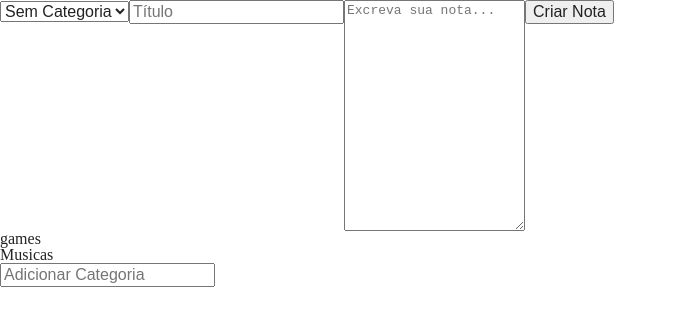
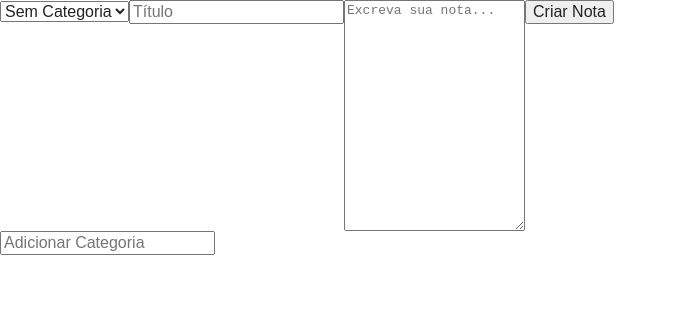
Before and after one commit to Br-ribeiro/React-notas, a React (Create React App) app: page / in a window 1280 px wide. Shown: the top 326 px of the page, without its empty margins (0-677 px from the left). Built offline with nearby package versions, Linux system fonts and the light colour scheme.

Commit message:
Feito a criação das classes separadas para as notas e categorias

```diff
--- a/src/App.js
+++ b/src/App.js
@@ -4,55 +4,32 @@
 import ListaDeCategorias from './componets/ListaDeCategorias/';
 import "./assets/App.css";
 import './assets/index.css';
+import Categorias from './dados/Categorias';
+import ArrayDeNotas from './dados/Notas';
 
 class App extends Component {
 
   constructor(){
     super();
-
-    this.state = {
-      notas:[],
-      categorias:["games","Musicas"]
-    };
-  }
-
-  criarNota(titulo, texto, categoria){
-    const novaNota = {titulo, texto, categoria};
-    const novoArrayNotas = [...this.state.notas, novaNota]
-    const novoEstado = {
-      notas:novoArrayNotas
-    }
-    this.setState(novoEstado)
-
-  }
-
-  adicionarCategoria(nomeCategoria){
-      const novoArrayCategorias = [...this.state.categorias, nomeCategoria]
-      const novoEstado = {...this.state, categorias:novoArrayCategorias};
-      this.setState(novoEstado)
-  }
-
-  deletarNota(index){
-    let arrayNotas = this.state.notas;
-    arrayNotas.splice(index,1)
-    this.setState({notas:arrayNotas})
+    this.categorias = new Categorias();
+    this.notas = new ArrayDeNotas();
   }
 
   render() {
     return (
       <section>
         <FormularioCadastro
-          categorias={this.state.categorias}
-          criarNota={this.criarNota.bind(this)}
+          categorias={this.categorias.categorias}
+          criarNota={this.notas.criarNota}
         />
         <main className="conteudo-principal">
           <ListaDeCategorias
-            categorias={this.state.categorias}
-            adicionarCategoria={this.adicionarCategoria.bind(this)}
+            categorias={this.categorias.categorias}
+            adicionarCategoria={this.categorias.adicionarCategoria}
           />
           <ListaDeNotas
-            apagarNota={this.deletarNota.bind(this)}
-            notas={this.state.notas}
+            apagarNota={this.notas.apagarNotas}
+            notas={this.notas.notas}
 
           />
         </main>
--- /dev/null
+++ b/src/dados/Categorias.js
@@ -0,0 +1,9 @@
+export default class Categorias{
+    constructor(){
+        this.categorias = [];
+    }
+
+    adicionarCategoria(novaCategoria){
+        this.categorias.push(novaCategoria);
+    }
+}
--- /dev/null
+++ b/src/dados/Notas.js
@@ -0,0 +1,23 @@
+export default class ArrayDeNotas{
+
+    constructor(){
+        this.notas = [];
+    }
+
+    adicionarNota(titulo, texto, categoria){
+        const novaNota = new Nota(titulo,texto, categoria);
+        this.notas.push(novaNota);
+    }
+
+    apagarNotas(indice){
+        this.notas.splice(indice,1);
+    }
+}
+
+class Nota{
+    constructor(titulo, texto, categoria){
+        this.titulo = titulo;
+        this.texto = texto;
+        this.categoria = categoria;
+    }
+}
```
